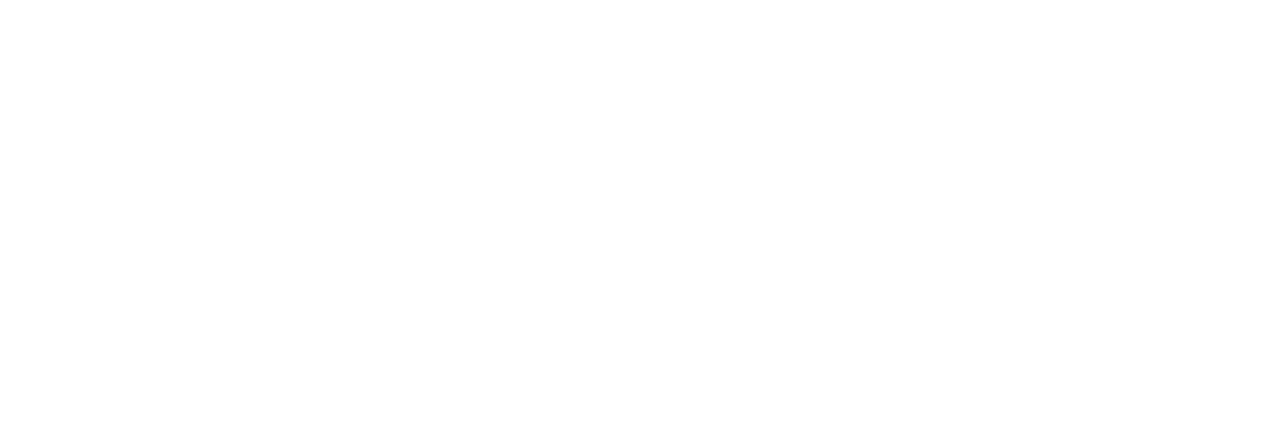
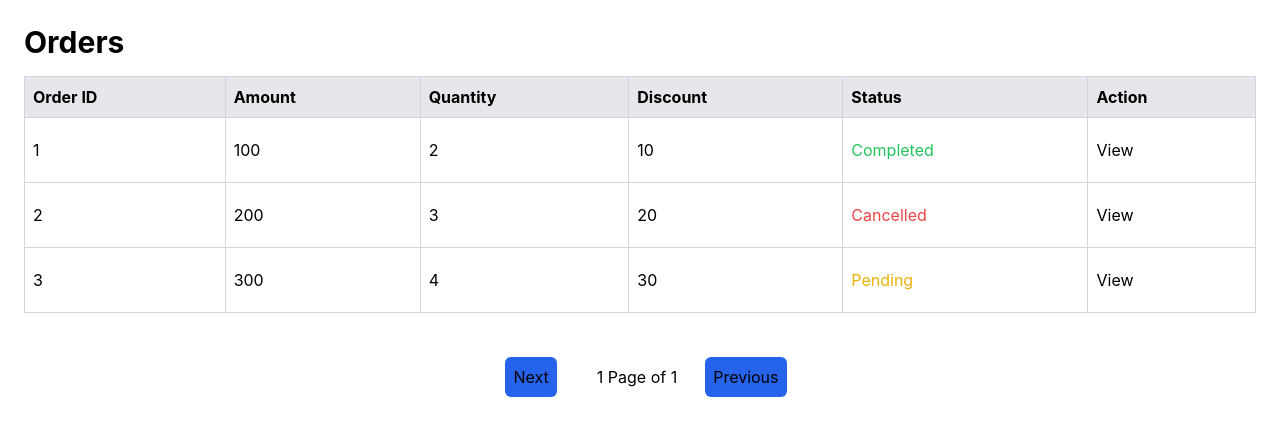
Before and after one commit to adityaslyf/eShopX, a React (Vite) app in the folder Frontend/: page /user/orders in a window 1280 px wide. Before the commit this address had no page. Shown: the top 436 px of the page. Built offline with nearby package versions, Linux system fonts and the light colour scheme.

Commit message:
added order page

```diff
--- a/Frontend/src/App.tsx
+++ b/Frontend/src/App.tsx
@@ -24,6 +24,7 @@
 const Shipping = lazy(() => import("./pages/User/Shipping"));
 const Login = lazy(() => import("./pages/User/Login"));
 const Search = lazy(() => import("./pages/User/Search"));
+const Orders = lazy(() => import("./pages/User/Orders"));
 
 const App = () => {
   return (
@@ -57,6 +58,7 @@
           <Route path ="/shipping" element = {<Shipping />} />
           <Route path="/login" element={<Login />} />
           <Route path="/search" element={<Search />} />
+          <Route path="/user/orders" element={<Orders />} />
 
         </Routes>
       </Suspense>
--- a/Frontend/src/components/Table.tsx
+++ b/Frontend/src/components/Table.tsx
@@ -36,7 +36,7 @@
       canPreviousPage,
       pageCount,
       state: { pageIndex },
-      gotoPage,
+      // gotoPage,
     } = useTable(options, useSortBy, usePagination);
 
     return (
@@ -94,38 +94,39 @@
           </tbody>
         </table>
         {showPagination && (
-          <div className=" ">
-            <span>{`${pageIndex + 1} Page of ${pageCount}`}</span>
+          <div className=" flex justify-center space-x-7 mt-8">
+
             <button
               disabled={!canNextPage}
               onClick={nextPage}
-              className=" rounded-sm bg-slate-600 p-2  m-3"
+              className=" rounded-md bg-blue-600 p-2 m-3 hover:bg-green-600"
             >
               Next
             </button>
+            <span className=" mt-5">{`${pageIndex + 1} Page of ${pageCount}`}</span>
             <button
               disabled={!canPreviousPage}
               onClick={previousPage}
-              className=" rounded-sm bg-slate-600 p-2"
+              className=" rounded-md bg-blue-600 p-2 m-3 hover:bg-green-600"
             >
               Previous
             </button>
-            <button
+            {/* <button
               onClick={() => {
                 gotoPage(0);
               }}
-              className="rounded-sm bg-slate-600 p-2  m-3"
+              className="rounded-sm bg-blue-600 p-2  m-3"
             >
               1st page
-            </button>
-            <button
+            </button> */}
+            {/* <button
               onClick={() => {
                 gotoPage(pageCount - 1);
               }}
-              className="rounded-sm bg-slate-600 p-2  m-3"
+              className="rounded-sm bg-blue-600 p-2  m-3"
             >
               last page
-            </button>
+            </button> */}
           </div>
         )}
       </div>
--- /dev/null
+++ b/Frontend/src/pages/User/Orders.tsx
@@ -0,0 +1,87 @@
+import { ReactElement } from "react";
+import Table from "../../components/Table";
+import { Column } from "react-table";
+import { useState } from "react";
+
+type DataType = {
+  _id: string;
+  amount: number;
+  quantity: number;
+  discount: number;
+  status: ReactElement;
+  action: ReactElement;
+};
+
+const column: Column<DataType>[] = [
+  {
+    Header: "Order ID",
+    accessor: "_id",
+  },
+  {
+    Header: "Amount",
+    accessor: "amount",
+  },
+  {
+    Header: "Quantity",
+    accessor: "quantity",
+  },
+  {
+    Header: "Discount",
+    accessor: "discount",
+  },
+  {
+    Header: "Status",
+    accessor: "status",
+  },
+  {
+    Header: "Action",
+    accessor: "action",
+  },
+];
+
+const Orders = () => {
+  const [rows] = useState<DataType[]>([
+    {
+      _id: "1",
+      amount: 100,
+      quantity: 2,
+      discount: 10,
+      status: <span className="text-green-500">Completed</span>,
+      action: <button className="btn">View</button>,
+    },
+    {
+      _id: "2",
+      amount: 200,
+      quantity: 3,
+      discount: 20,
+      status: <span className="text-red-500">Cancelled</span>,
+      action: <button className="btn">View</button>,
+    },
+    {
+      _id: "3",
+      amount: 300,
+      quantity: 4,
+      discount: 30,
+      status: <span className="text-yellow-500">Pending</span>,
+      action: <button className="btn">View</button>,
+    },
+  ]);
+
+  const TableComp = Table<DataType>(
+    column,
+    rows,
+    "dashboard-product-box",
+    "Orders",
+    true
+  )();
+
+  return (
+    <main>
+      <div className=" p-6">
+        {TableComp}
+      </div>
+    </main>
+  );
+};
+
+export default Orders;
```
